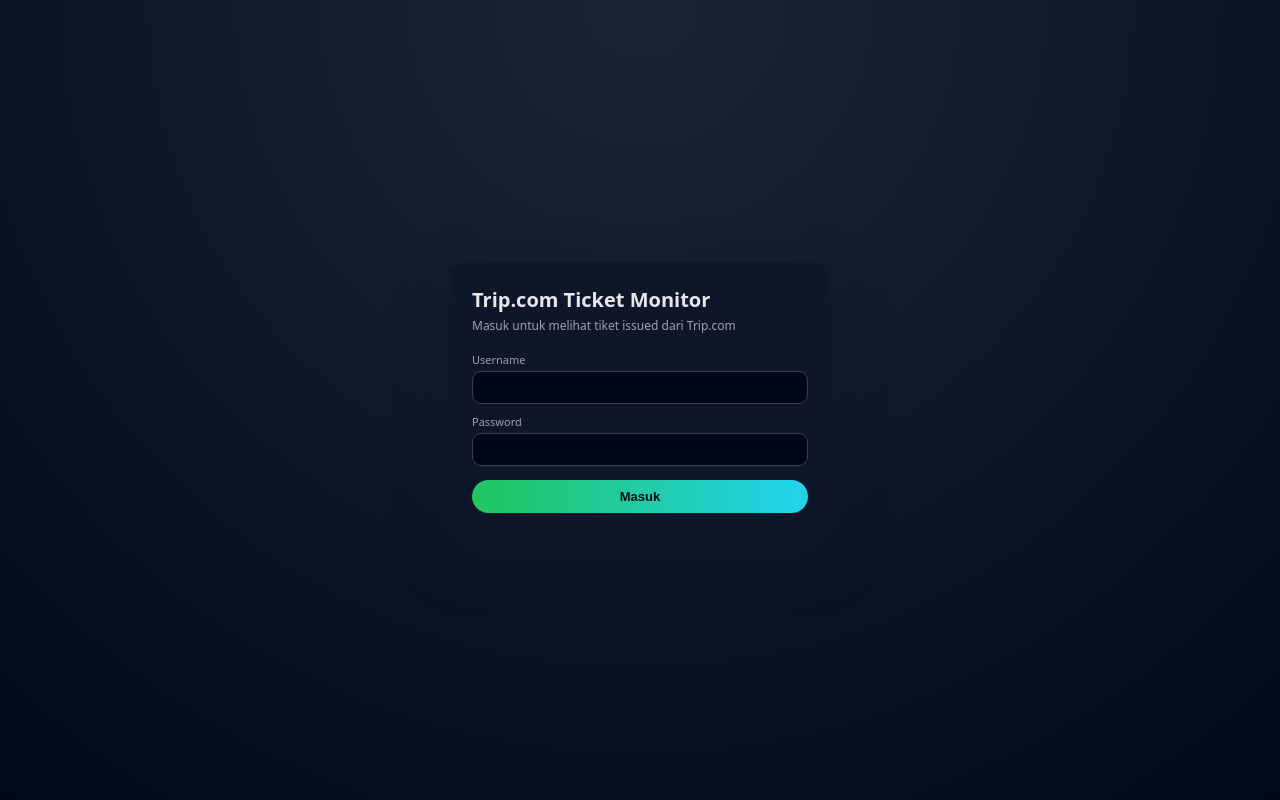
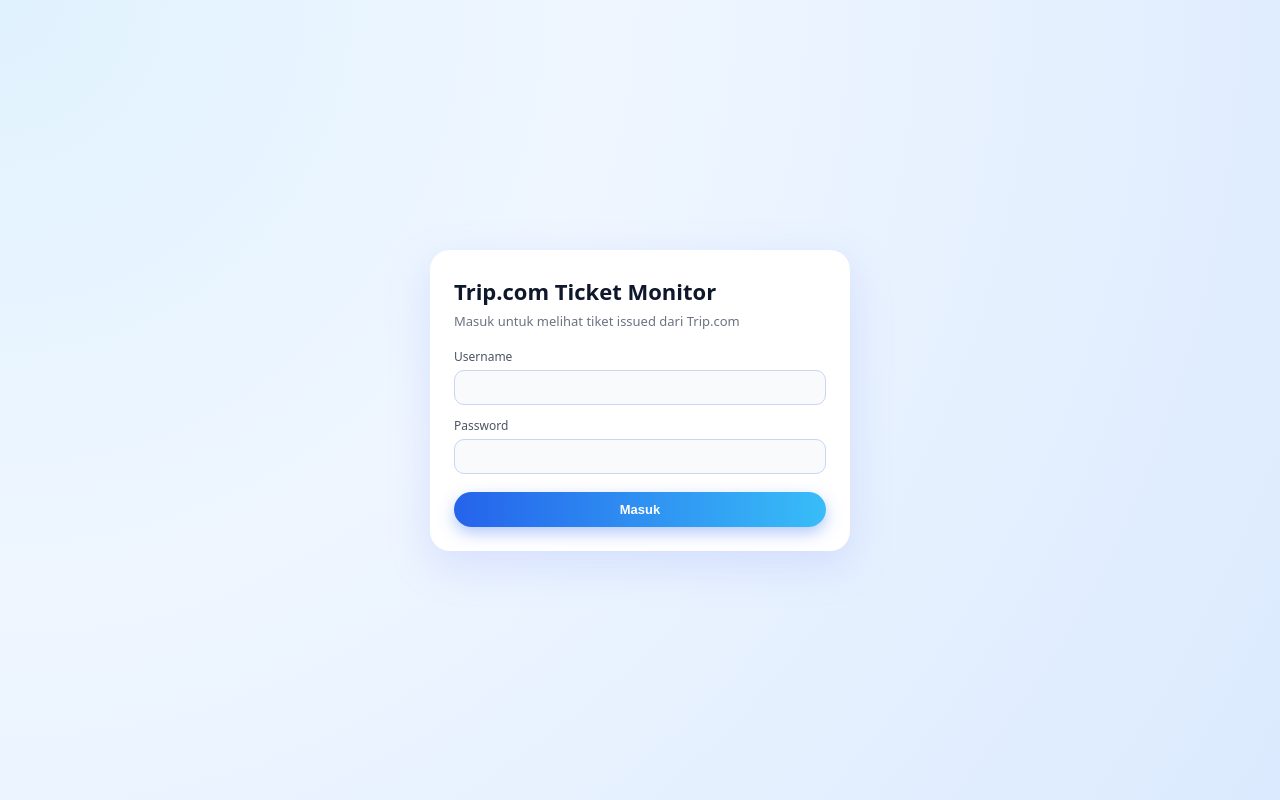
Before and after one commit to alhamidbook/trip.com, a Vue app: page /login in a window 1280 px wide. Built offline with nearby package versions, Linux system fonts and the light colour scheme.

Commit message:
Update LoginView.vue

```diff
--- a/src/views/LoginView.vue
+++ b/src/views/LoginView.vue
@@ -7,12 +7,22 @@
       <form @submit.prevent="handleLogin">
         <label>
           Username
-          <input v-model="username" type="text" required autocomplete="username" />
+          <input
+            v-model="username"
+            type="text"
+            required
+            autocomplete="username"
+          />
         </label>
 
         <label>
           Password
-          <input v-model="password" type="password" required autocomplete="current-password" />
+          <input
+            v-model="password"
+            type="password"
+            required
+            autocomplete="current-password"
+          />
         </label>
 
         <button type="submit" :disabled="loading">
@@ -77,71 +87,98 @@
   display: flex;
   align-items: center;
   justify-content: center;
-  background: radial-gradient(circle at top, #1d2433, #020817);
-  padding: 16px;
+  padding: 24px 16px;
+  background: radial-gradient(
+      circle at top left,
+      #e0f2fe 0%,
+      #eff6ff 40%,
+      #dbeafe 100%
+    );
 }
+
 .login-card {
   width: 100%;
-  max-width: 380px;
-  background: rgba(15, 23, 42, 0.98);
-  border-radius: 18px;
-  padding: 24px 22px 26px;
-  box-shadow: 0 20px 50px rgba(15, 23, 42, 0.8);
-  color: #e5e7eb;
+  max-width: 420px;
+  background: #ffffff;
+  border-radius: 20px;
+  padding: 26px 24px 24px;
+  box-shadow: 0 14px 40px rgba(148, 163, 253, 0.25);
+  color: #0f172a;
+  font-family: system-ui, -apple-system, BlinkMacSystemFont, sans-serif;
 }
+
 h1 {
-  margin: 0 0 4px;
-  font-size: 20px;
+  margin: 0 0 6px;
+  font-size: 22px;
   font-weight: 600;
+  color: #0f172a;
 }
+
 .subtitle {
   margin: 0 0 18px;
-  font-size: 12px;
-  color: #9ca3af;
+  font-size: 13px;
+  color: #6b7280;
 }
+
 form {
   display: flex;
   flex-direction: column;
-  gap: 10px;
+  gap: 12px;
 }
+
 label {
-  font-size: 11px;
-  color: #9ca3af;
+  font-size: 12px;
+  color: #4b5563;
   display: flex;
   flex-direction: column;
-  gap: 4px;
+  gap: 5px;
 }
+
 input {
-  padding: 8px 9px;
-  border-radius: 9px;
-  border: 1px solid #374151;
+  padding: 9px 10px;
+  border-radius: 10px;
+  border: 1px solid #cbd5f5;
   outline: none;
   font-size: 13px;
-  background: #020817;
-  color: #e5e7eb;
+  background: #f9fafb;
+  color: #111827;
+  transition: all 0.15s ease;
 }
+
 input:focus {
-  border-color: #38bdf8;
-  box-shadow: 0 0 0 1px rgba(56, 189, 248, 0.2);
+  border-color: #2563eb;
+  box-shadow: 0 0 0 2px rgba(37, 99, 235, 0.15);
+  background: #ffffff;
 }
+
 button {
-  margin-top: 4px;
-  padding: 9px;
+  margin-top: 6px;
+  padding: 10px;
   border: none;
   border-radius: 999px;
-  background: linear-gradient(to right, #22c55e, #22d3ee);
-  color: #020817;
+  background: linear-gradient(to right, #2563eb, #38bdf8);
+  color: #ffffff;
   font-weight: 600;
   font-size: 13px;
   cursor: pointer;
+  box-shadow: 0 6px 16px rgba(37, 99, 235, 0.35);
+  transition: all 0.15s ease;
 }
+
+button:hover:not(:disabled) {
+  transform: translateY(-1px);
+  box-shadow: 0 8px 20px rgba(37, 99, 235, 0.4);
+}
+
 button:disabled {
-  opacity: 0.6;
+  opacity: 0.65;
   cursor: default;
+  box-shadow: none;
 }
+
 .error {
   margin-top: 6px;
   font-size: 11px;
-  color: #f97316;
+  color: #dc2626;
 }
 </style>
```
